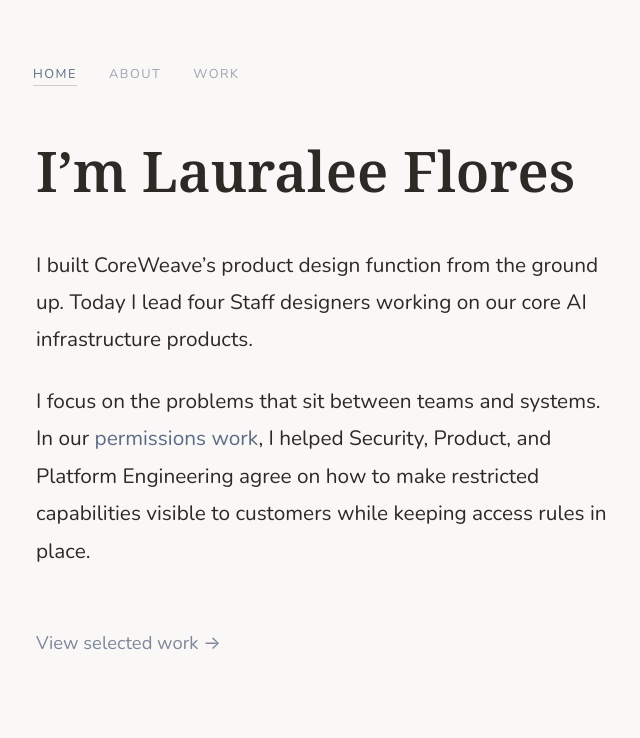
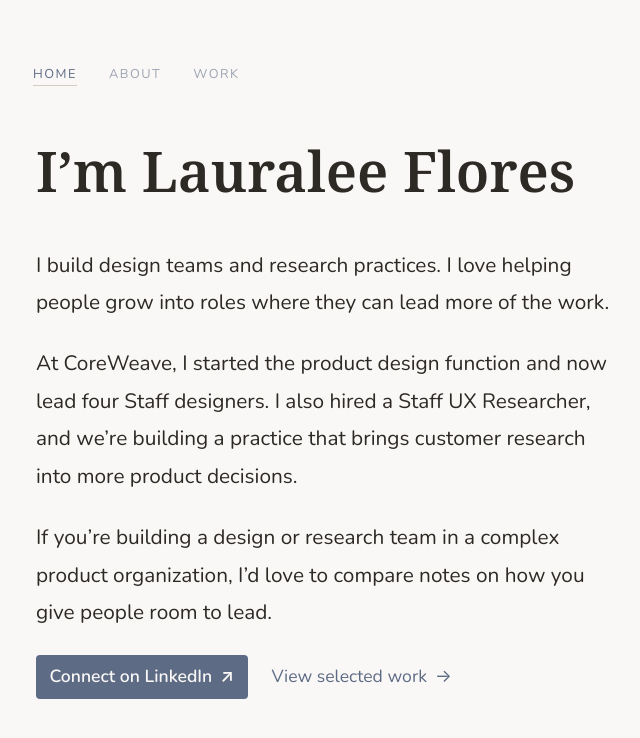
Before and after one commit to flores8/lauralee2025, a Next.js app: page / in a window 1280 px wide. Shown: the top 738 px of the page, without its empty margins (314-954 px from the left). Built offline with nearby package versions, Linux system fonts and the light colour scheme.

Commit message:
Update homepage introduction and action links

```diff
--- /dev/null
+++ b/app/home.module.css
@@ -0,0 +1,51 @@
+.actions {
+  display: flex;
+  flex-wrap: wrap;
+  align-items: center;
+  gap: 0.5rem 1.5rem;
+  font-size: 1.1rem;
+}
+
+.actions a {
+  display: inline-flex;
+  align-items: center;
+  gap: 0.5rem;
+  min-height: 44px;
+}
+
+.actions a:focus-visible {
+  outline: 2px solid #445163;
+  outline-offset: 4px;
+}
+
+.primary {
+  padding: 0.35rem 0.85rem;
+  border-radius: 4px;
+  background-color: #5D6B85;
+  color: #FAF8F6;
+  font-weight: 600;
+  transition: background-color 0.2s ease;
+}
+
+.primary:hover {
+  background-color: #445163;
+  color: #FAF8F6;
+}
+
+.secondary:hover,
+.secondary:focus-visible {
+  text-decoration: underline;
+  text-decoration-thickness: 1px;
+  text-underline-offset: 0.18em;
+}
+
+@media (max-width: 768px) {
+  :global(.intro).intro h1 {
+    font-size: clamp(1.9rem, 8vw, 2.5rem);
+    margin-bottom: 1.5rem;
+  }
+
+  :global(.intro).intro p {
+    line-height: 1.7;
+  }
+}
--- a/app/page.js
+++ b/app/page.js
@@ -1,17 +1,27 @@
 import Link from 'next/link'
+import styles from './home.module.css'
 
 export default function Home() {
   return (
-    <div className="intro">
+    <div className={`intro ${styles.intro}`}>
       <h1>I’m Lauralee Flores</h1>
       <p>
-        I built CoreWeave’s product design function from the ground up. Today I lead four Staff designers working on our core AI infrastructure products.
+        I build design teams and research practices. I love helping people grow into roles where they can lead more of the work.
       </p>
       <p>
-        I focus on the problems that sit between teams and systems. In our{' '}
-        <Link href="/work/permission-aware-systems">permissions work</Link>, I helped Security, Product, and Platform Engineering agree on how to make restricted capabilities visible to customers while keeping access rules in place.
+        At CoreWeave, I started the product design function and now lead four Staff designers. I also hired a Staff UX Researcher, and we’re building a practice that brings customer research into more product decisions.
       </p>
-      <p><Link href="/work" className="more-link">View selected work →</Link></p>
+      <p>
+        If you’re building a design or research team in a complex product organization, I’d love to compare notes on how you give people room to lead.
+      </p>
+      <div className={styles.actions}>
+        <a href="https://www.linkedin.com/in/lauraleeflores" className={styles.primary}>
+          Connect on LinkedIn <span aria-hidden="true">↗</span>
+        </a>
+        <Link href="/work" className={styles.secondary}>
+          View selected work <span aria-hidden="true">→</span>
+        </Link>
+      </div>
     </div>
   )
 }
```
Also changed, not shown: 1 other file (tests, documents, lock files or other folders).
